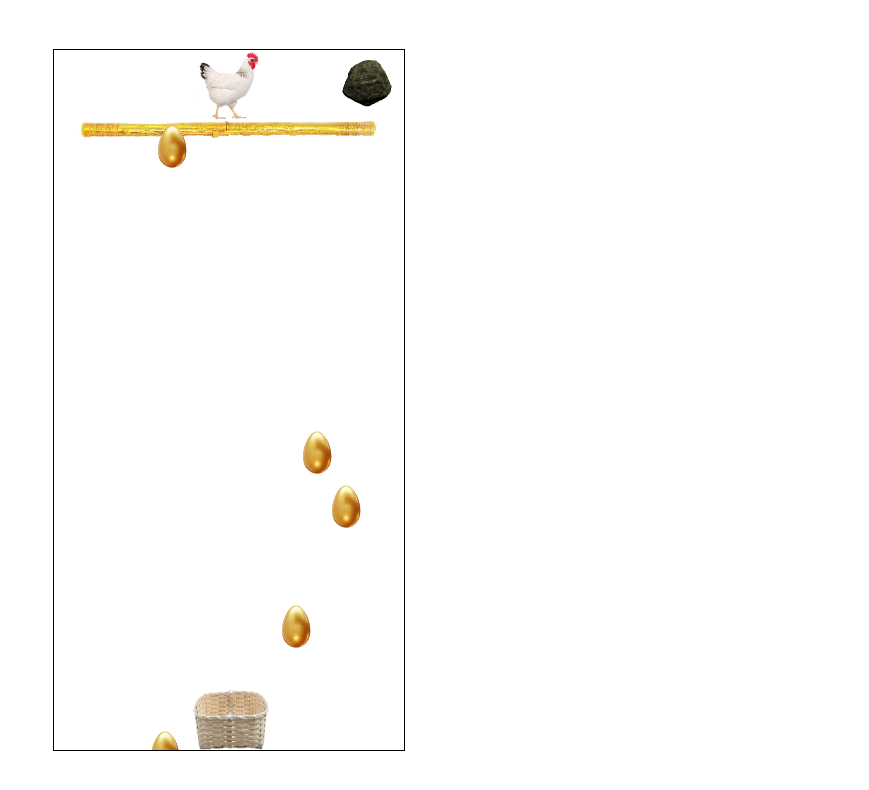
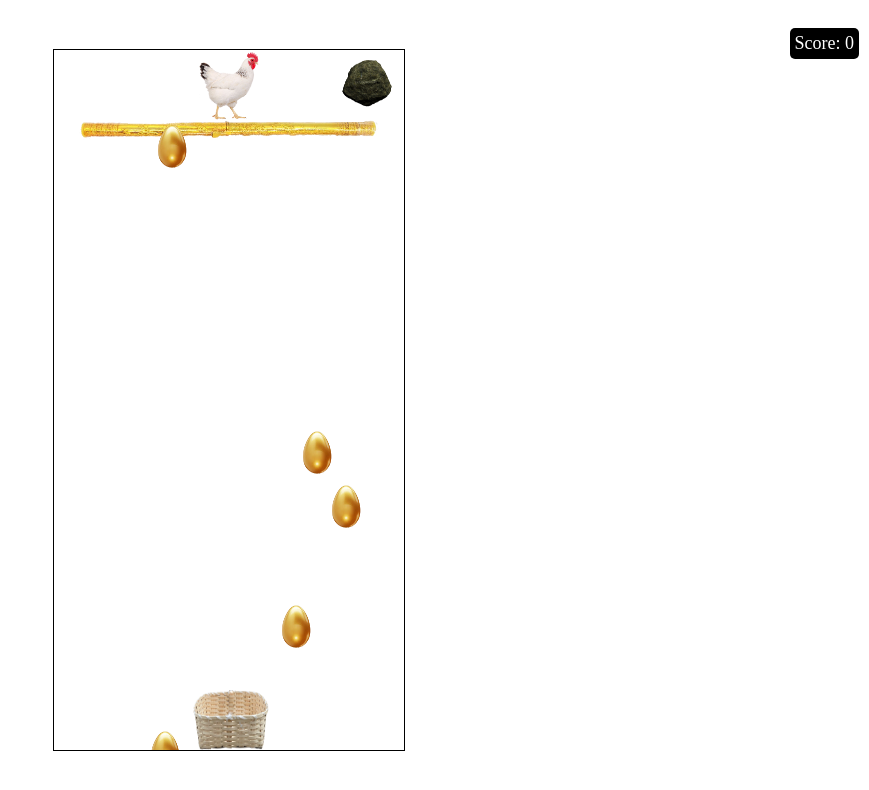
Before and after one commit to chieman276/catchEggs, a plain HTML site: page index.html in a window 1280 px wide. Shown: the whole page, without its empty margins (411-1280 px from the left). Drawn offline with Linux system fonts and the light colour scheme.

Commit message:
catch eggs

```diff
--- a/index.html
+++ b/index.html
@@ -19,7 +19,13 @@
         }
         #score {
           position: absolute;
-          bottom: 0;
+          top: 10px;
+          right: 10px;
+          font-size: 18px;
+          color: white;
+          background-color: black;
+          padding: 5px;
+          border-radius: 5px;
         }
     </style>
 </head>
--- a/script.js
+++ b/script.js
@@ -155,6 +155,7 @@ function gameLoop() {
   drawRocks();
 
   drawBasket();
+  updateScore();
   requestAnimationFrame(gameLoop);
 }
 
@@ -173,6 +174,8 @@ function endGame() {
   resetGame();
   gameLoop();
 }
-
+function updateScore() {
+  document.getElementById("score").innerHTML = "Score: " + score;
+}
 // Bắt đầu trò chơi
 gameLoop();
```
